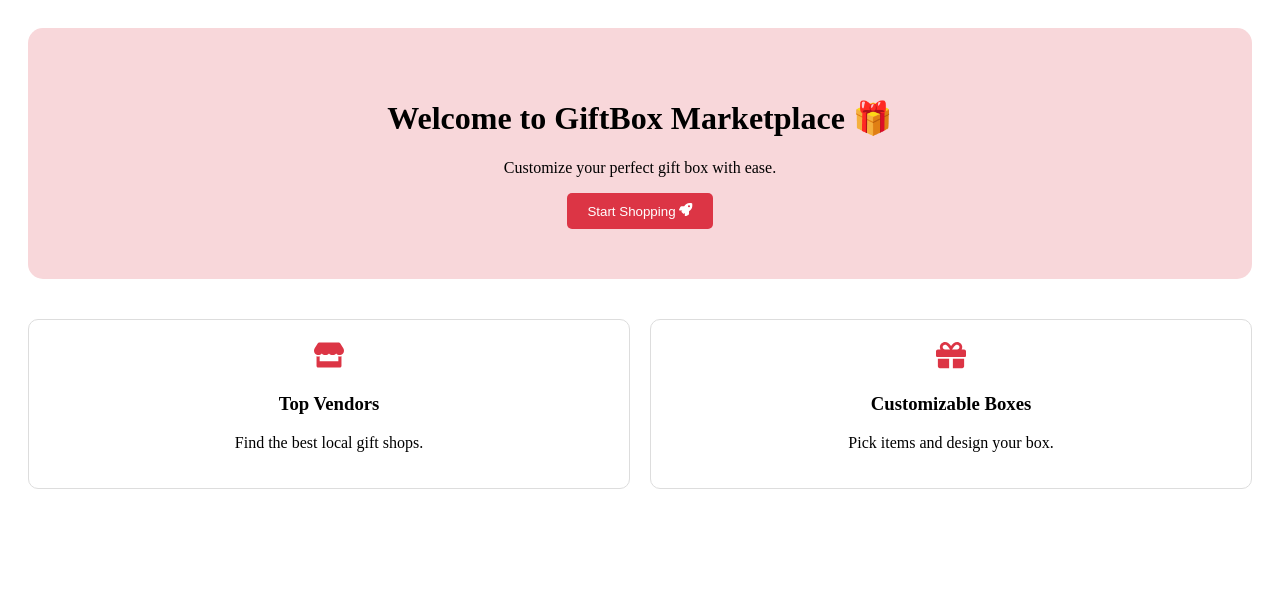
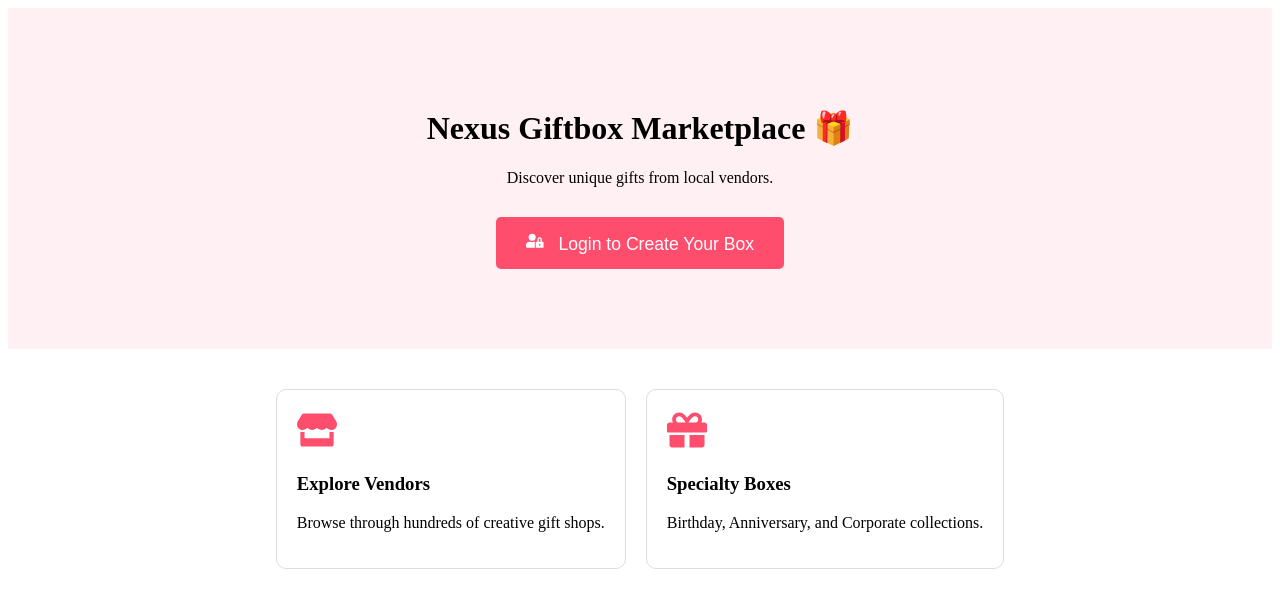
Before and after one commit to cepdnaclk/e23-2YP-GiftBox-Customization-Marketplace, a React (Create React App) app in the folder code/frontend/: page / in a window 1280 px wide. Shown: the top 608 px of the page. Built offline with nearby package versions, Linux system fonts and the light colour scheme.

Commit message:
Added Login page logic and updated routing for homepage and admin panel

```diff
--- a/code/frontend/src/App.js
+++ b/code/frontend/src/App.js
@@ -2,6 +2,7 @@ import React, { useEffect } from 'react';
 import { BrowserRouter as Router, Routes, Route, useLocation } from 'react-router-dom';
 
 // --- COMPONENT IMPORTS ---
+import Login from './pages/auth/Login.jsx';
 import Sidebar from './components/admin/Sidebar.jsx';
 import Partners from './pages/admin/Partners.jsx';
 import Settings from './pages/admin/Settings.jsx';
@@ -38,6 +39,7 @@ function App() {
     <Router>
       <LayoutWrapper>
         <Routes>
+          <Route path="/login" element={<Login />} />
           <Route path="/" element={<Home />} />
           <Route path="/admin" element={<Dashboard />} />
           <Route path="/admin/partners" element={<Partners />} />
--- /dev/null
+++ b/code/frontend/src/pages/auth/Login.jsx
@@ -0,0 +1,71 @@
+import React, { useState } from 'react';
+import { useNavigate } from 'react-router-dom';
+import { FaEnvelope, FaLock, FaSignInAlt } from 'react-icons/fa';
+
+const Login = () => {
+    const [email, setEmail] = useState('');
+    const [password, setPassword] = useState('');
+    const navigate = useNavigate();
+
+    const handleLogin = (e) => {
+        e.preventDefault();
+
+        // Placeholder logic for your 2nd year project
+        // Later, this will connect to Dineth's Spring Boot backend
+        if (email === "admin@gift.com") {
+            // If admin logs in, send to the Admin Dashboard
+            navigate('/admin');
+        } else {
+            // If a customer logs in, keep them on the Home page or User Dashboard
+            navigate('/');
+        }
+    };
+
+    return (
+        <div style={styles.container}>
+            <div style={styles.loginBox}>
+                <h2 style={styles.title}>Login to Gifttore</h2>
+                <form onSubmit={handleLogin}>
+                    <div style={styles.inputGroup}>
+                        <FaEnvelope style={styles.icon} />
+                        <input
+                            type="email"
+                            placeholder="Email Address"
+                            style={styles.input}
+                            value={email}
+                            onChange={(e) => setEmail(e.target.value)}
+                            required
+                        />
+                    </div>
+                    <div style={styles.inputGroup}>
+                        <FaLock style={styles.icon} />
+                        <input
+                            type="password"
+                            placeholder="Password"
+                            style={styles.input}
+                            value={password}
+                            onChange={(e) => setPassword(e.target.value)}
+                            required
+                        />
+                    </div>
+                    <button type="submit" style={styles.button}>
+                        <FaSignInAlt style={{ marginRight: '10px' }} /> Login
+                    </button>
+                </form>
+            </div>
+        </div>
+    );
+};
+
+// Simple inline styles for now
+const styles = {
+    container: { display: 'flex', height: '100vh', justifyContent: 'center', alignItems: 'center', background: '#f5f5f5' },
+    loginBox: { padding: '40px', background: '#fff', borderRadius: '10px', boxShadow: '0 4px 15px rgba(0,0,0,0.1)', width: '350px' },
+    title: { textAlign: 'center', marginBottom: '30px', color: '#333' },
+    inputGroup: { display: 'flex', alignItems: 'center', marginBottom: '20px', borderBottom: '1px solid #ddd', paddingBottom: '5px' },
+    icon: { color: '#888', marginRight: '10px' },
+    input: { border: 'none', outline: 'none', width: '100%', fontSize: '16px' },
+    button: { width: '100%', padding: '12px', background: '#ff4d6d', color: '#fff', border: 'none', borderRadius: '5px', cursor: 'pointer', fontSize: '16px', fontWeight: 'bold' }
+};
+
+export default Login;
--- a/code/frontend/src/pages/user/Home.jsx
+++ b/code/frontend/src/pages/user/Home.jsx
@@ -1,27 +1,35 @@
 import React from 'react';
-import { FaGift, FaRocket, FaStore } from 'react-icons/fa';
+import { Link } from 'react-router-dom';
+import { FaGift, FaUserLock, FaStore } from 'react-icons/fa';
 
 const Home = () => {
   return (
-        <div style={{ padding: '20px', textAlign: 'center' }}>
-            <header style={{ backgroundColor: '#f8d7da', padding: '50px', borderRadius: '15px' }}>
-                <h1>Welcome to GiftBox Marketplace 🎁</h1>
-                <p>Customize your perfect gift box with ease.</p>
-                <button style={{ padding: '10px 20px', backgroundColor: '#dc3545', color: 'white', border: 'none', borderRadius: '5px', cursor: 'pointer' }}>
-                    Start Shopping <FaRocket />
+    <div className="landing-container">
+      {/* Hero Section - හැමෝටම පේන කොටස */}
+      <header style={{ padding: '80px 20px', textAlign: 'center', background: '#fff0f3' }}>
+        <h1>Nexus Giftbox Marketplace 🎁</h1>
+        <p>Discover unique gifts from local vendors.</p>
+
+        <div style={{ marginTop: '30px' }}>
+          <Link to="/login">
+            <button style={{ padding: '15px 30px', background: '#ff4d6d', color: '#fff', border: 'none', borderRadius: '5px', cursor: 'pointer', fontSize: '1.1rem' }}>
+              <FaUserLock style={{ marginRight: '10px' }} /> Login to Create Your Box
             </button>
+          </Link>
+        </div>
       </header>
 
-            <section style={{ marginTop: '40px', display: 'flex', justifyContent: 'around', gap: '20px' }}>
-                <div style={{ flex: 1, padding: '20px', border: '1px solid #ddd', borderRadius: '10px' }}>
-                    <FaStore size={30} color="#dc3545" />
-                    <h3>Top Vendors</h3>
-                    <p>Find the best local gift shops.</p>
+      {/* Featured Vendors Preview */}
+      <section style={{ padding: '40px', display: 'flex', gap: '20px', justifyContent: 'center' }}>
+        <div className="preview-card" style={{ border: '1px solid #ddd', padding: '20px', borderRadius: '10px' }}>
+          <FaStore size={40} color="#ff4d6d" />
+          <h3>Explore Vendors</h3>
+          <p>Browse through hundreds of creative gift shops.</p>
         </div>
-                <div style={{ flex: 1, padding: '20px', border: '1px solid #ddd', borderRadius: '10px' }}>
-                    <FaGift size={30} color="#dc3545" />
-                    <h3>Customizable Boxes</h3>
-                    <p>Pick items and design your box.</p>
+        <div className="preview-card" style={{ border: '1px solid #ddd', padding: '20px', borderRadius: '10px' }}>
+          <FaGift size={40} color="#ff4d6d" />
+          <h3>Specialty Boxes</h3>
+          <p>Birthday, Anniversary, and Corporate collections.</p>
         </div>
       </section>
     </div>
```
Lines whose indentation alone changed are shown as unchanged.
